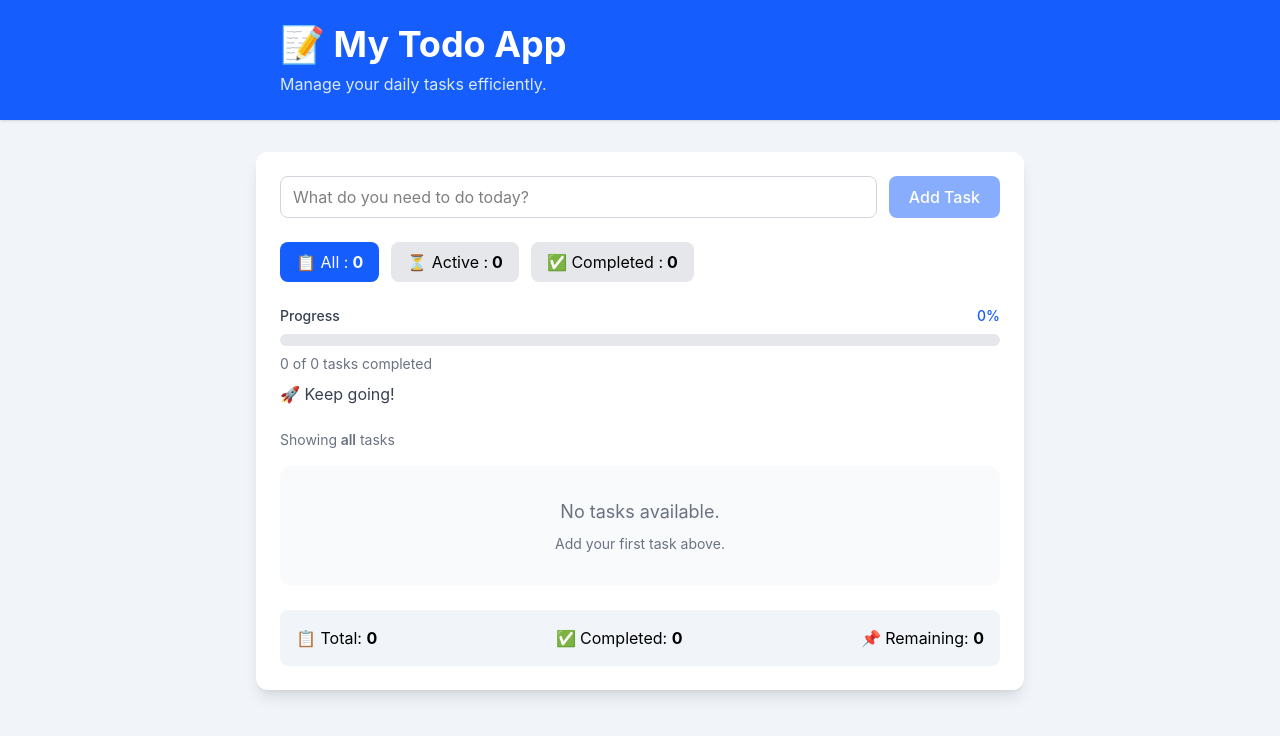
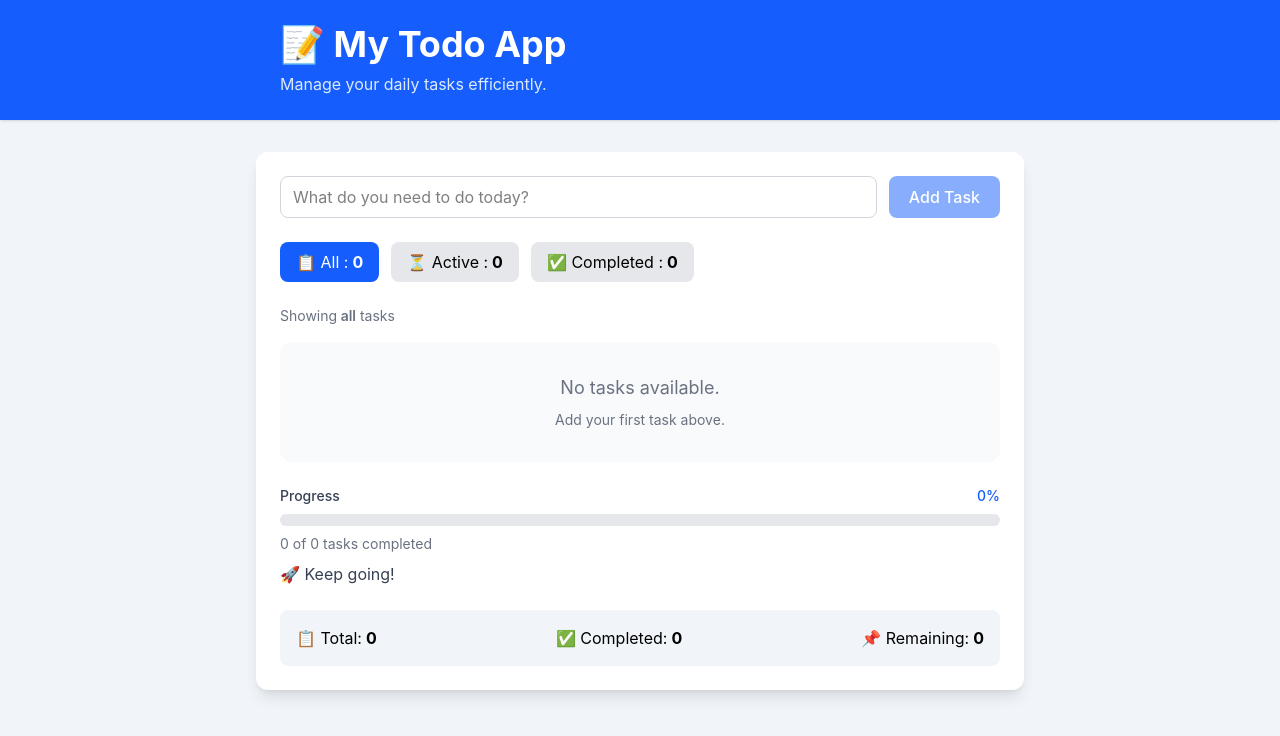
Before and after one commit to snehamandal0001/todo-app, a React (Vite) app: page / in a window 1280 px wide. Shown: the top 736 px of the page. Built offline with nearby package versions, Linux system fonts and the light colour scheme.

Commit message:
extract task statistics component

```diff
--- a/src/components/SearchFilter.jsx
+++ b/src/components/SearchFilter.jsx
@@ -19,6 +19,7 @@ function SearchFilter({
                     className="
                         w-full
                         border
+                        mb-4
                         border-gray-300
                         rounded-lg
                         px-3 py-2 md:px-4
--- /dev/null
+++ b/src/components/TaskStats.jsx
@@ -0,0 +1,107 @@
+function TaskStats({
+    tasks,
+    completedTasks,
+    remainingTasks,
+    progress
+}) {
+
+    return (
+        <div className="mt-6">
+
+            {/* Progress */}
+            <div className="mb-6">
+
+                <div className="flex justify-between mb-2">
+
+                    <p className="text-sm font-medium text-gray-700">
+                        Progress
+                    </p>
+
+                    <p className="text-sm font-medium text-blue-600">
+                        {progress}%
+                    </p>
+
+                </div>
+
+                <div className="
+                    w-full
+                    h-3
+                    bg-gray-200
+                    rounded-full
+                    overflow-hidden
+                ">
+
+                    <div
+                        className="
+                            h-full
+                            bg-blue-600
+                            rounded-full
+                            transition-all
+                            duration-500
+                        "
+                        style={{
+                            width: `${progress}%`
+                        }}
+                    />
+
+                </div>
+
+                <p className="text-sm text-gray-500 mt-2">
+                    {completedTasks} of {tasks.length} tasks completed
+                </p>
+
+
+                 <p className="text- lg text-gray-700 mt-2">
+        {progress === 100
+    ? "🎉 All tasks completed!"
+    : progress >= 50
+    ? "💪 You're doing great!"
+    : "🚀 Keep going!"
+}
+    </p>
+
+            </div>
+
+
+            {/* Statistics */}
+
+            <div className="
+                mt-6
+    flex
+    flex-col
+    gap-3
+    bg-slate-100
+    rounded-lg
+    p-4
+    sm:flex-row
+   justify-between
+            ">
+
+                <p>
+                    📋 Total:
+                    <strong className="ml-1">
+                        {tasks.length}
+                    </strong>
+                </p>
+
+                <p>
+                    ✅ Completed:
+                    <strong className="ml-1">
+                        {completedTasks}
+                    </strong>
+                </p>
+
+                <p>
+                    📌 Remaining:
+                    <strong className="ml-1">
+                        {remainingTasks}
+                    </strong>
+                </p>
+
+            </div>
+
+        </div>
+    );
+}
+
+export default TaskStats;
--- a/src/components/TodoForm.jsx
+++ b/src/components/TodoForm.jsx
@@ -1,6 +1,7 @@
 import TodoItem from "./TodoItem";
 import TaskInput from "./TaskInput";
 import SearchFilter from "./SearchFilter";
+import TaskStats from "./TaskStats";
 
 import { Trash, AlertTriangle, X} from "lucide-react";
 import { useState, useEffect } from "react";
@@ -223,58 +224,6 @@ const filteredTasks = tasks.filter((item) => {
 />
 
 
-<div className="mb-6">
-
-    <div className="flex justify-between mb-2">
-
-        <p className="text-sm font-medium text-gray-700">
-            Progress
-        </p>
-
-        <p className="text-sm font-medium text-blue-600">
-            {progress}%
-        </p>
-
-    </div>
-
-    <div className="
-        w-full
-        h-3
-        bg-gray-200
-        rounded-full
-        overflow-hidden
-    ">
-
-        <div
-            className="
-                h-full
-                bg-blue-600
-                rounded-full
-                transition-all
-                duration-500
-            "
-            style={{
-                width: `${progress}%`
-            }}
-        />
-
-    </div>
-
-    <p className="text-sm text-gray-500 mt-2">
-        {completedTasks} of {tasks.length} tasks completed
-    </p>
-
-     <p className="text- lg text-gray-700 mt-2">
-        {progress === 100
-    ? "🎉 All tasks completed!"
-    : progress >= 50
-    ? "💪 You're doing great!"
-    : "🚀 Keep going!"
-}
-    </p>
-</div>
-
-
 
 {search && (
     <p className = {"text-sm text-gray-500  "}>
@@ -418,25 +367,13 @@ const filteredTasks = tasks.filter((item) => {
 )}
 
 
-<div className="
-    mt-6
-    flex
-    flex-col
-    gap-3
-    bg-slate-100
-    rounded-lg
-    p-4
-    md:flex-row
-    md:justify-between
-">
-    <p> 📋 Total: <strong>{tasks.length}</strong></p>
 
-    <p> ✅ Completed: <strong>{completedTasks}</strong></p>
-
-    <p>  📌 Remaining: <strong>{remainingTasks}</strong> </p>
-
-
-</div>
+<TaskStats
+    tasks={tasks}
+    completedTasks={completedTasks}
+    remainingTasks={remainingTasks}
+    progress={progress}
+/>
 
         </div>
     );
```
